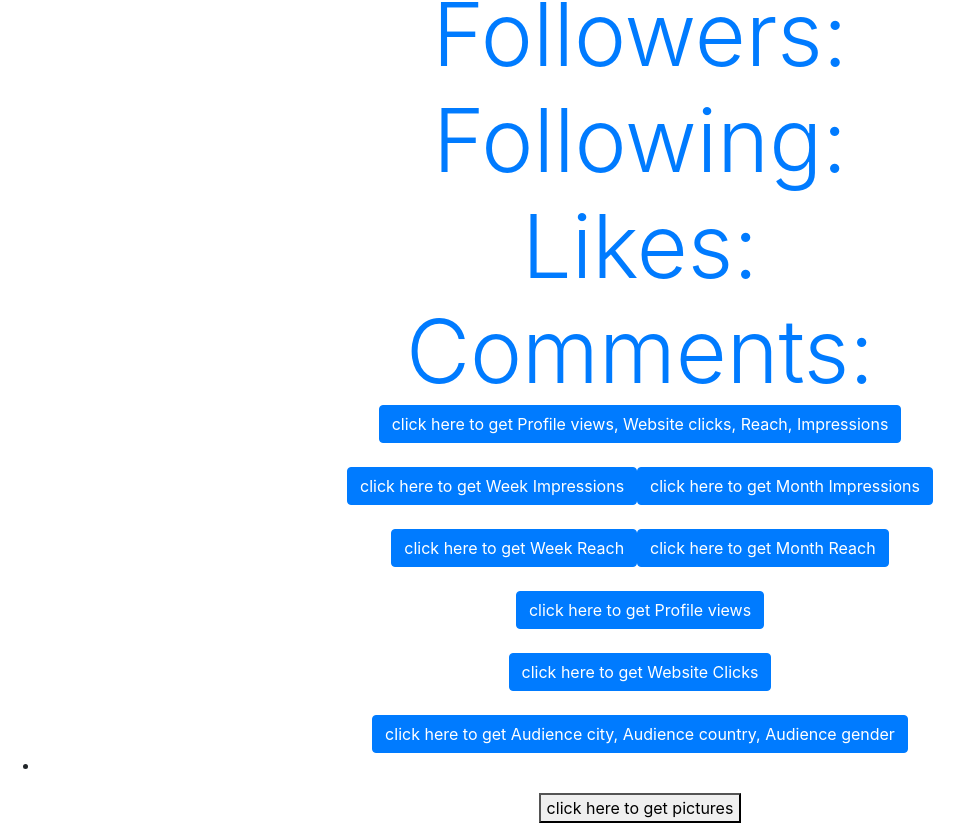
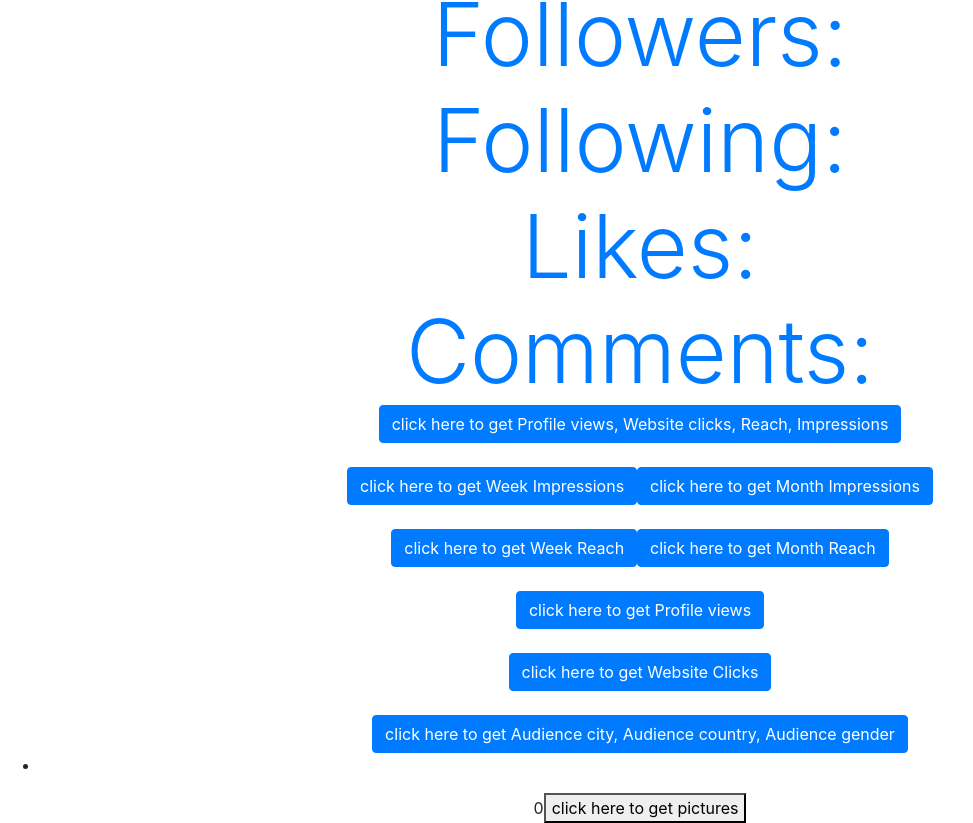
Before and after one commit to misterhegde/Instagram-Graph-API, a React (Create React App) app: page / in a window 1280 px wide. Shown: the part 1332-2155 px from the top of the page, without its empty margins (0-973 px from the left). Built offline with nearby package versions, Linux system fonts and the light colour scheme.

Commit message:
Display posts feature added

```diff
--- a/package.json
+++ b/package.json
@@ -3,8 +3,10 @@
   "version": "0.1.0",
   "private": true,
   "dependencies": {
+    "@material-ui/core": "^4.8.0",
     "axios": "^0.19.0",
     "bootstrap": "^4.3.1",
+    "material-ui": "^0.20.2",
     "react": "^16.11.0",
     "react-dom": "^16.11.0",
     "react-router-dom": "^5.1.2",
--- a/src/App.css
+++ b/src/App.css
@@ -20,6 +20,7 @@ span {
   color: white;
 }
 
+,
 .App-link {
   color: #09d3ac;
 }
--- a/src/App.js
+++ b/src/App.js
@@ -1,7 +1,7 @@
 import "./App.css";
 
 import React, { Component } from "react";
-import { BrowserRouter as Router, Switch, Route } from "react-router-dom";
+import { Switch, Route } from "react-router-dom";
 import "bootstrap/dist/css/bootstrap.min.css";
 import Landingpage from "./components/LandingPage";
 import Profile from "./components/Profile";
--- a/src/components/API.js
+++ b/src/components/API.js
@@ -2,7 +2,7 @@ import React, { Component } from "react";
 import axios from "axios";
 import GraphMetrics from "./GraphMetrics";
 import AudMetrics from "./AudMetrics";
-import Media from "./Media";
+import MediaURLFetch from "./Media";
 
 class API extends Component {
   constructor(props) {
@@ -198,7 +198,7 @@ class API extends Component {
           businessAccountId={this.state.instagram_business}
           accessToken={this.props.accessToken}
         />
-        <Media
+        <MediaURLFetch
           mediaDataArray={this.state.mediaData}
           accessToken={this.props.accessToken}
         />
--- a/src/components/LandingPage.js
+++ b/src/components/LandingPage.js
@@ -4,7 +4,7 @@ import Facebook from "./Facebook";
 import API from "./API";
 
 import axios from "axios";
-import { Switch, Route } from "react-router-dom";
+//import { Switch, Route } from "react-router-dom";
 
 class LandingPage extends Component {
   state = {
--- a/src/components/Media.js
+++ b/src/components/Media.js
@@ -1,7 +1,7 @@
 import React, { Component } from "react";
 import axios from "axios";
 
-class Media extends Component {
+class MediaURLFetch extends Component {
   constructor(props) {
     super(props);
 
@@ -11,7 +11,6 @@ class Media extends Component {
   }
   componentDidMount() {
     this.getPictures = props => {
-      //console.log("props array received", props.mediaDataArray);
       let urls = [];
 
       for (var oneMedia of this.props.mediaDataArray) {
@@ -20,32 +19,41 @@ class Media extends Component {
             `https://graph.facebook.com/${oneMedia}?fields=media_url&access_token=${this.props.accessToken}`
           )
           .then(res => {
-            let gettingThisPicture = res.data.media_url;
+            let gettingThisPicture = res.data;
+
             urls.push(gettingThisPicture);
+            this.setState({ imageUrlArray: urls });
           });
       }
-      this.setState({ imageUrlArray: urls }, () => {
-        console.log("should be from state", this.state.pictures);
-      });
+
+      console.log("imageurlarray", this.state.imageUrlArray);
     };
   }
 
   render() {
-    if (this.state.imageUrlArray) {
-      let imageUrlArray = this.state.imageUrlArray;
-      const image = imageUrlArray.map(url => {
-        return <img src={url} alt="post" />;
-      });
-    }
     return (
       <div>
+        {this.state.imageUrlArray.length &&
+          this.state.imageUrlArray.map(url => {
+            return (
+              <ul key={url.id}>
+                <li>
+                  <img
+                    src={url.media_url}
+                    alt="post"
+                    width="400"
+                    height="400"
+                  />
+                </li>
+              </ul>
+            );
+          })}
         <button onClick={() => this.getPictures(this.props)}>
           click here to get pictures
         </button>
-        {this.image}
       </div>
     );
   }
 }
 
-export default Media;
+export default MediaURLFetch;
```
Also changed, not shown: 1 other file (tests, documents, lock files or other folders).
